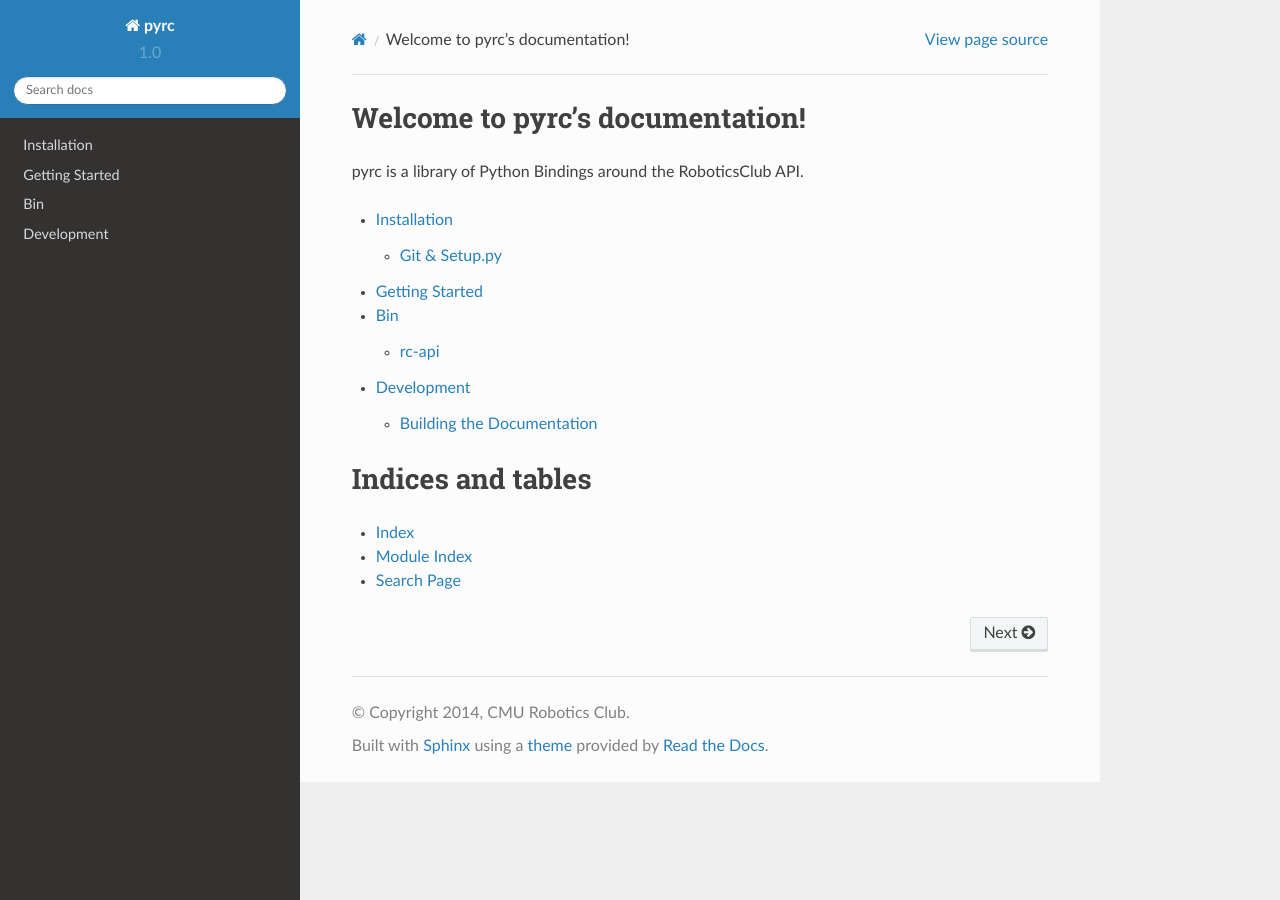
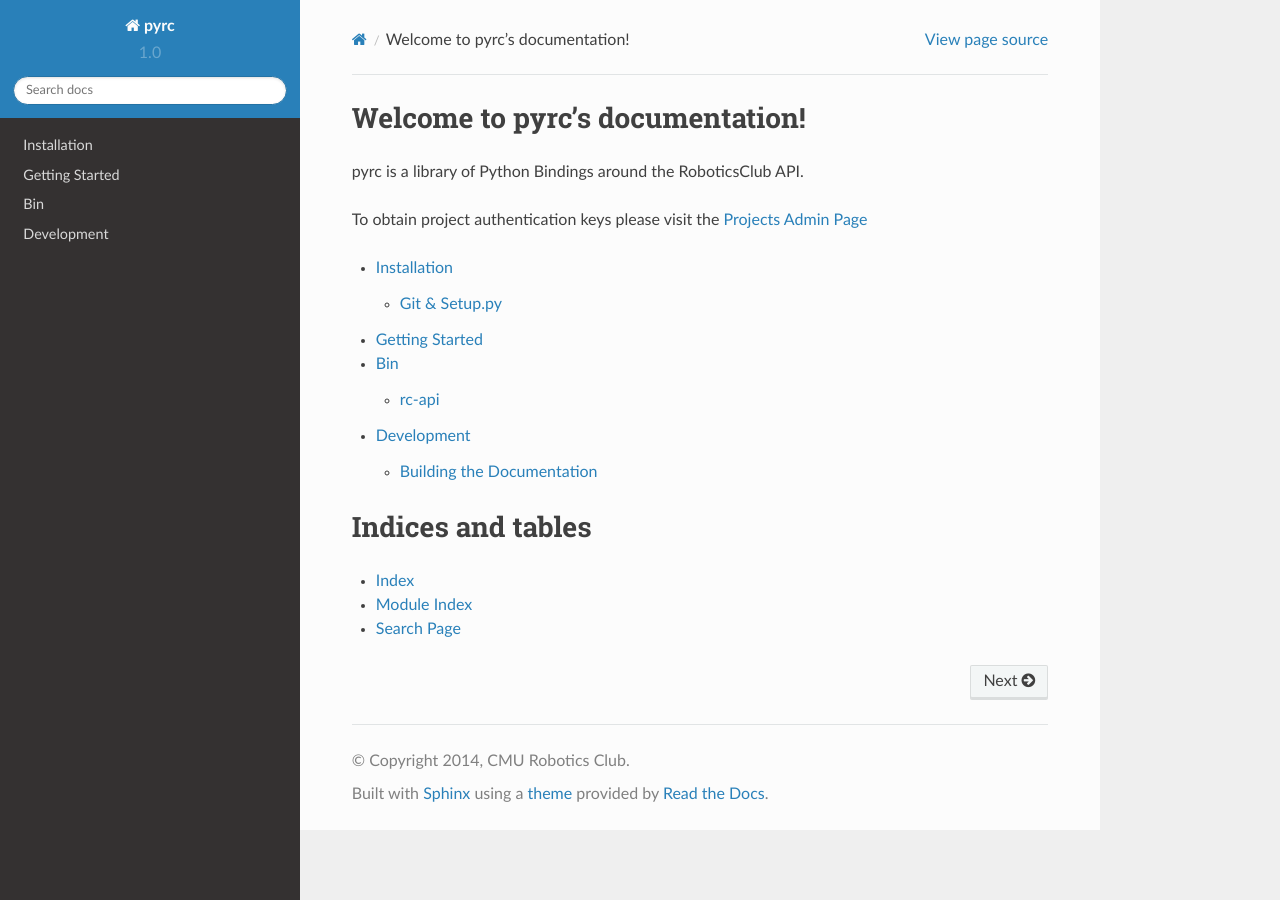
Before and after one commit to CMU-Robotics-Club/pyrc, a Sphinx documentation site: the page built from docs/index.rst, in a window 1280 px wide. Built offline with Sphinx 7.4.7 and the Read the Docs theme 2.0.0, drawn with Linux system fonts in a browser that asks for light colours; pages that are not in the unit, such as notebooks, are missing from menus.

Commit message:
Updated documentation to link to Projects Admin page.

```diff
--- a/docs/index.rst
+++ b/docs/index.rst
@@ -7,6 +7,8 @@ Welcome to pyrc's documentation!
 ================================
 
 pyrc is a library of Python Bindings around the RoboticsClub API.
+
+To obtain project authentication keys please visit the `Projects Admin Page <http://roboticsclub.org/crm/admin/projects/project/>`_
 
 .. toctree::
    :maxdepth: 2
```
